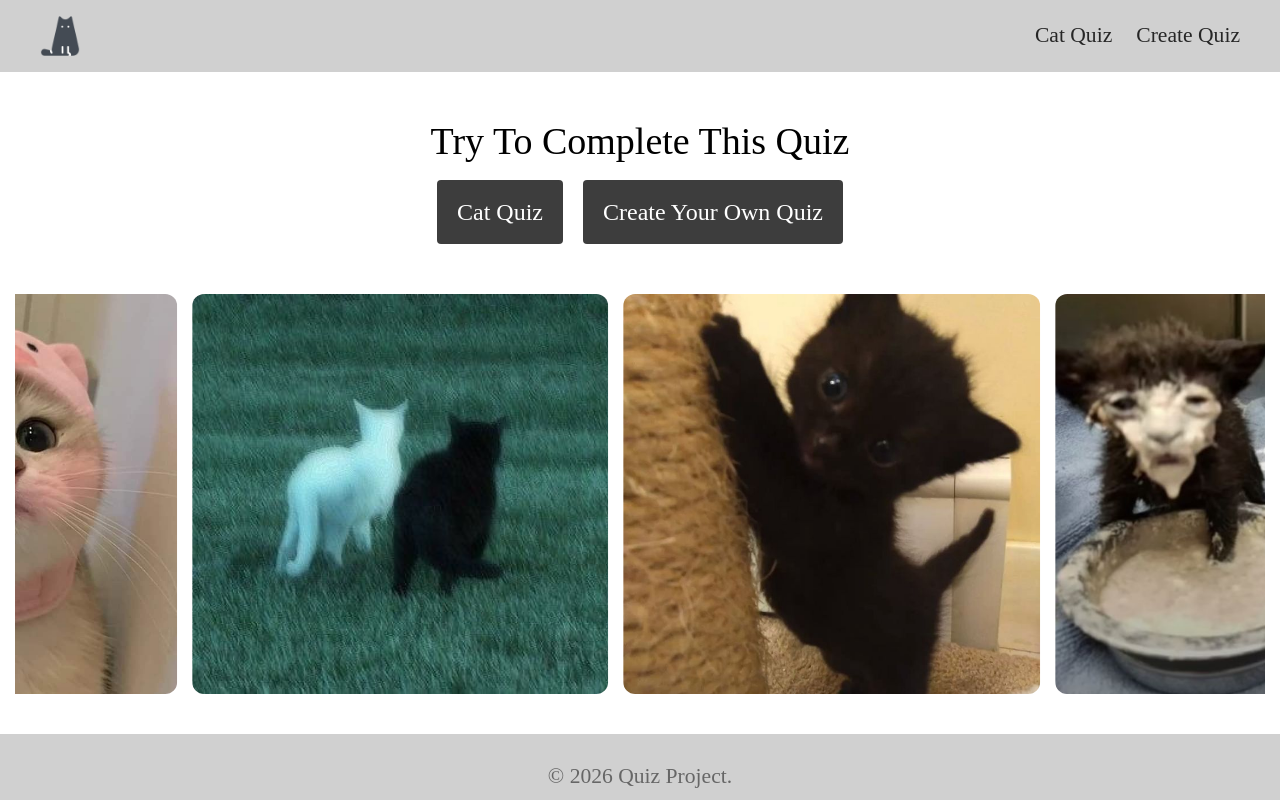
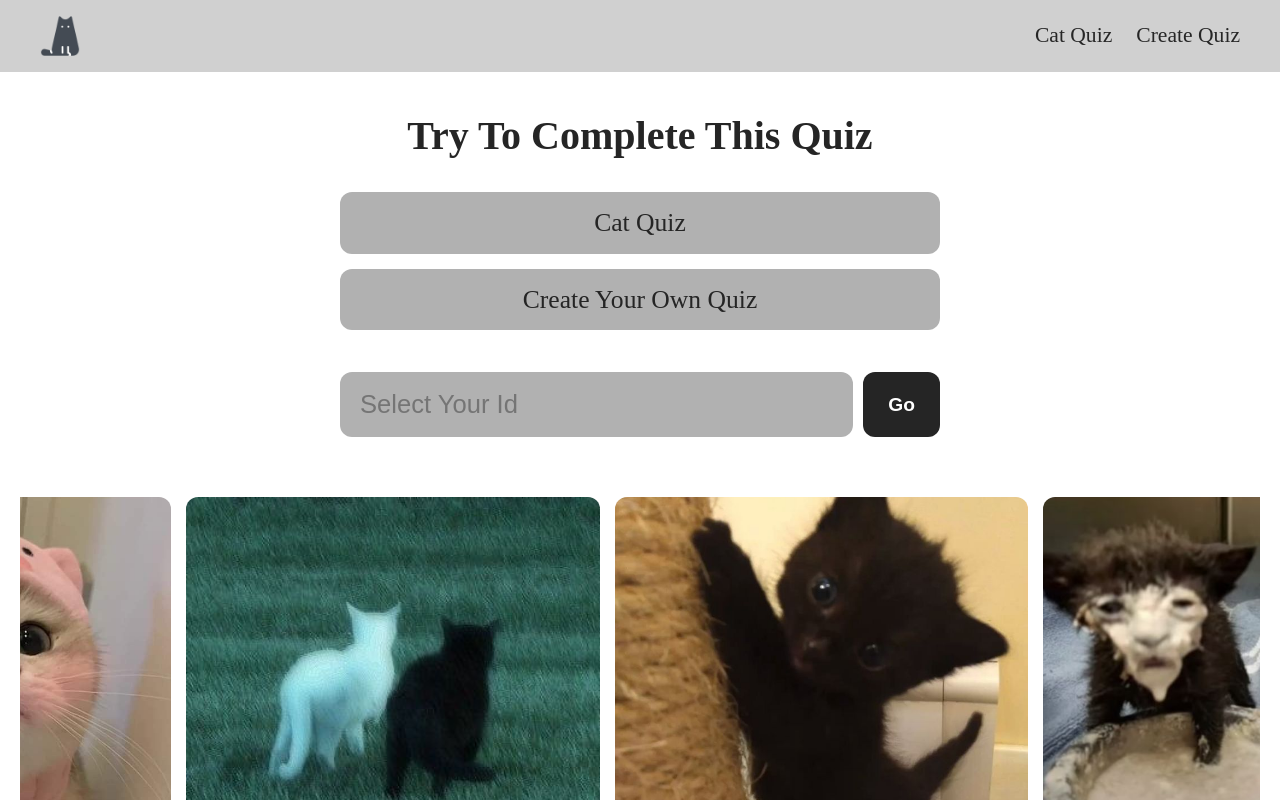
Before and after one commit to Sinonmn/quiz, a React (Vite) app: page / in a window 1280 px wide. Shown: the top 800 px of the page. Built offline with nearby package versions, Linux system fonts and the light colour scheme; no server answers.

Commit message:
feat: add quiz navigator by id

```diff
--- a/src/components/Result/Result.css
+++ b/src/components/Result/Result.css
@@ -1,4 +1,4 @@
-.result-page {
+color.result-page {
   display: flex;
   justify-content: center;
   align-items: center;
--- a/src/pages/Main/Main.css
+++ b/src/pages/Main/Main.css
@@ -1,10 +1,3 @@
-html,
-body,
-#root {
-  height: 100%;
-  margin: 0;
-}
-
 .app-container {
   display: flex;
   flex-direction: column;
@@ -12,56 +5,111 @@ body,
 }
 
 .main {
-  padding: 0 15px;
+  flex: 1;
+  display: flex;
+  flex-direction: column;
+  align-items: center;
+  padding: 40px 20px;
 }
 
-.main__content {
+.main-content {
+  flex: 1;
   display: flex;
-  flex-wrap: wrap;
+  flex-direction: column;
+  justify-content: center;
+  align-items: center;
+  width: 100%;
+  max-width: 600px;
+  text-align: center;
+  gap: 2rem;
 }
 
-.main__content p {
-  flex: 1 1 100%;
-  text-align: center;
-  font-size: clamp(1.5rem, 5vw, 2.375rem);
+.main-content p {
+  font-size: clamp(1.8rem, 6vw, 2.5rem);
+  font-weight: 800;
+  margin: 0;
+  line-height: 1.2;
+  color: #252525;
+}
+
+.main-content__links {
+  display: flex;
+  flex-direction: column;
+  gap: 15px;
+  width: 100%;
 }
 
 .main-content__link {
-  padding: 20px;
-  background-color: #3d3d3d;
-  border-radius: 4px;
+  display: flex;
+  align-items: center;
+  justify-content: center;
+  padding: 18px 20px;
+  background-color: #b1b1b1;
+  border-radius: 12px;
   text-decoration: none;
-  color: #fff;
-  font-size: clamp(1.2rem, 5vw, 1.5rem);
-  transition: all 0.4s ease;
+  color: #252525;
+  font-size: 1.6rem;
+  font-weight: 500;
+  transition: all 0.3s cubic-bezier(0.4, 0, 0.2, 1);
+  box-sizing: border-box;
 }
 
 .main-content__link:hover {
-  background: linear-gradient(135deg, #3d3d3d 0%, #505050 100%);
-  transform: translateY(-3px);
-  box-shadow: 0 6px 20px rgba(0, 0, 0, 0.5);
+  background-color: #3d3d3d;
   border-color: #666;
+  transform: translateY(-2px);
+  box-shadow: 0 10px 20px rgba(0, 0, 0, 0.3);
 }
 
-.main-content__link:active {
-  transform: translateY(-1px);
-}
-.main {
-  flex: 1;
+.main-content form {
   display: flex;
-  flex-direction: column;
+  width: 100%;
+  gap: 10px;
+  margin-top: 10px;
 }
 
-.main__content {
+.main-content form input {
   flex: 1;
-  display: flex;
-  align-items: center;
-  justify-content: center;
-  gap: 20px;
-  padding: 50px 20px;
+  outline: none;
+  background-color: #b1b1b1;
+  border: 0;
+}
+
+.main-content form input:focus {
+  border-color: #007aff;
+  background: #adadad;
+}
+
+.main-content form button {
+  padding: 0 25px;
+  background-color: #252525;
+  color: white;
+  border: none;
+  border-radius: 12px;
+  font-weight: 600;
+  cursor: pointer;
+  transition: opacity 0.2s;
+  font-size: clamp(1.2rem, 3vw, 1rem);
+}
+
+.main-content form button:hover {
+  opacity: 0.9;
 }
 
 .main__slider {
-  margin-top: auto;
   width: 100%;
+  margin-top: 40px;
+  padding-top: 20px;
 }
+.main__slider img {
+  object-fit: cover;
+}
+
+@media (max-width: 569px) {
+  .main-form {
+    flex-direction: column;
+  }
+  .main-form__button {
+    padding: 20px !important;
+  }
+}
--- a/src/pages/Main/Main.jsx
+++ b/src/pages/Main/Main.jsx
@@ -3,21 +3,60 @@ import Footer from "../../components/Footer/Footer.jsx";
 import "./Main.css";
 import { Link } from "react-router";
 import Slider from "../../components/Slider/Slider.jsx";
+import { useState } from "react";
+import toast, { Toaster } from "react-hot-toast";
 
 const Main = () => {
+  const [quizId, setQuizId] = useState("");
+
+  const navigateToQuiz = (event) => {
+    event.preventDefault();
+    const trimmedId = quizId.trim();
+    if (!trimmedId) {
+      toast.error("Check your slides! Missing question or correct answer.", {
+        duration: 3000,
+        position: "top-right",
+
+        style: {
+          backgroundColor: "#ff4b4b",
+          color: "#fff",
+          fontWeight: "bold",
+          borderRadius: "8px",
+        },
+        iconTheme: {
+          primary: "#fff",
+          secondary: "#ff4b4b",
+        },
+      });
+    }
+    window.location.href = `https://quiz-ashen-pi.vercel.app/quiz/${trimmedId}`;
+  };
   return (
     <>
+      <Toaster />
       <div className="app-container">
         <Header />
         <main className="main">
-          <div className="main__content">
+          <div className="main__content main-content">
             <p>Try To Complete This Quiz</p>
+            <div className="main-content__links">
               <Link className="main-content__link" to="/quiz">
                 Cat Quiz
               </Link>
               <Link className="main-content__link" to="/createQuiz">
                 Create Your Own Quiz
               </Link>
+            </div>
+            <form className="main-form" onSubmit={navigateToQuiz}>
+              <input
+                className="main-content__link"
+                type="text"
+                placeholder="Select Your Id"
+                value={quizId}
+                onChange={(e) => setQuizId(e.target.value)}
+              />
+              <button className="main-form__button">Go</button>
+            </form>
           </div>
           <div className="main__slider">
             <Slider />
```
Lines whose indentation alone changed are shown as unchanged.
